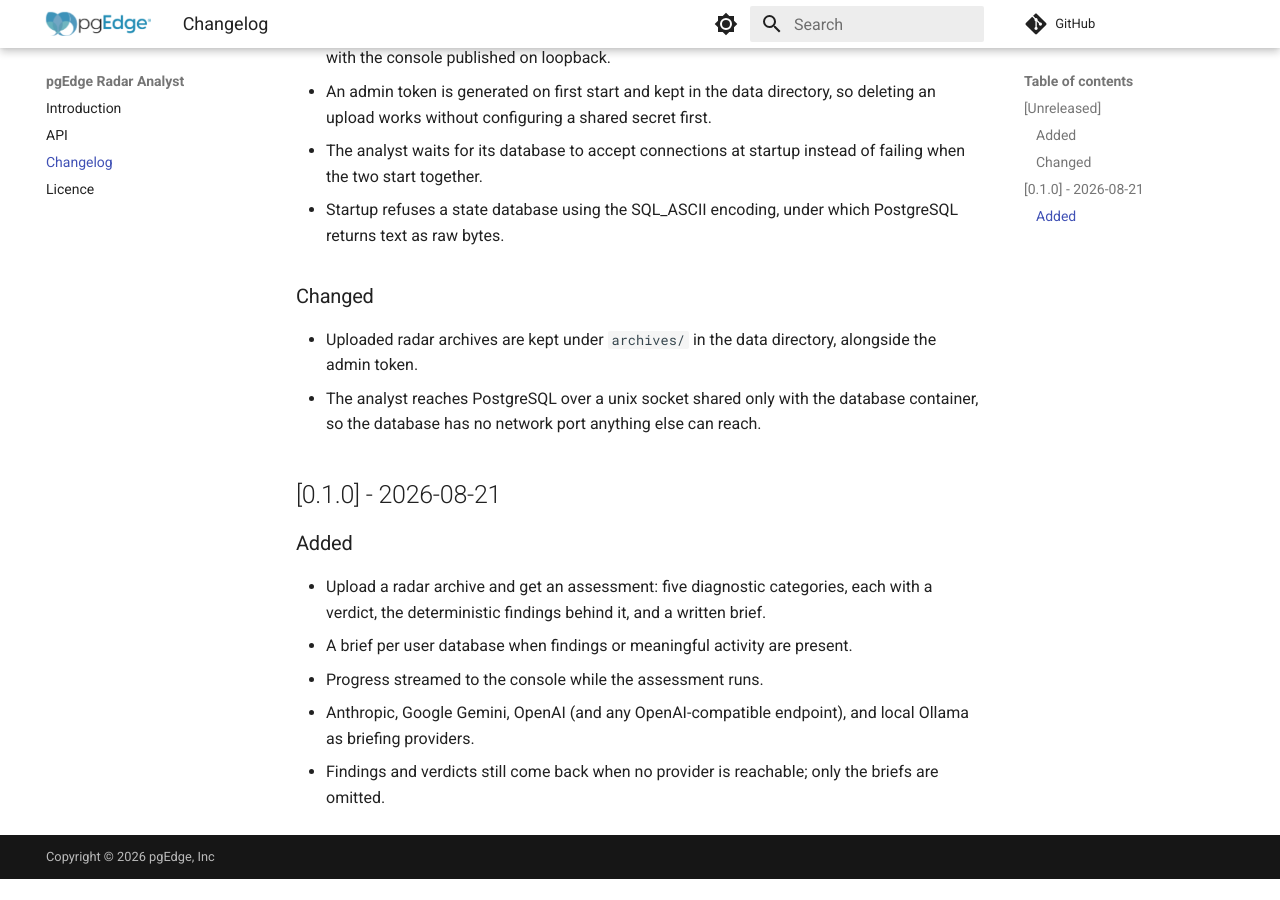
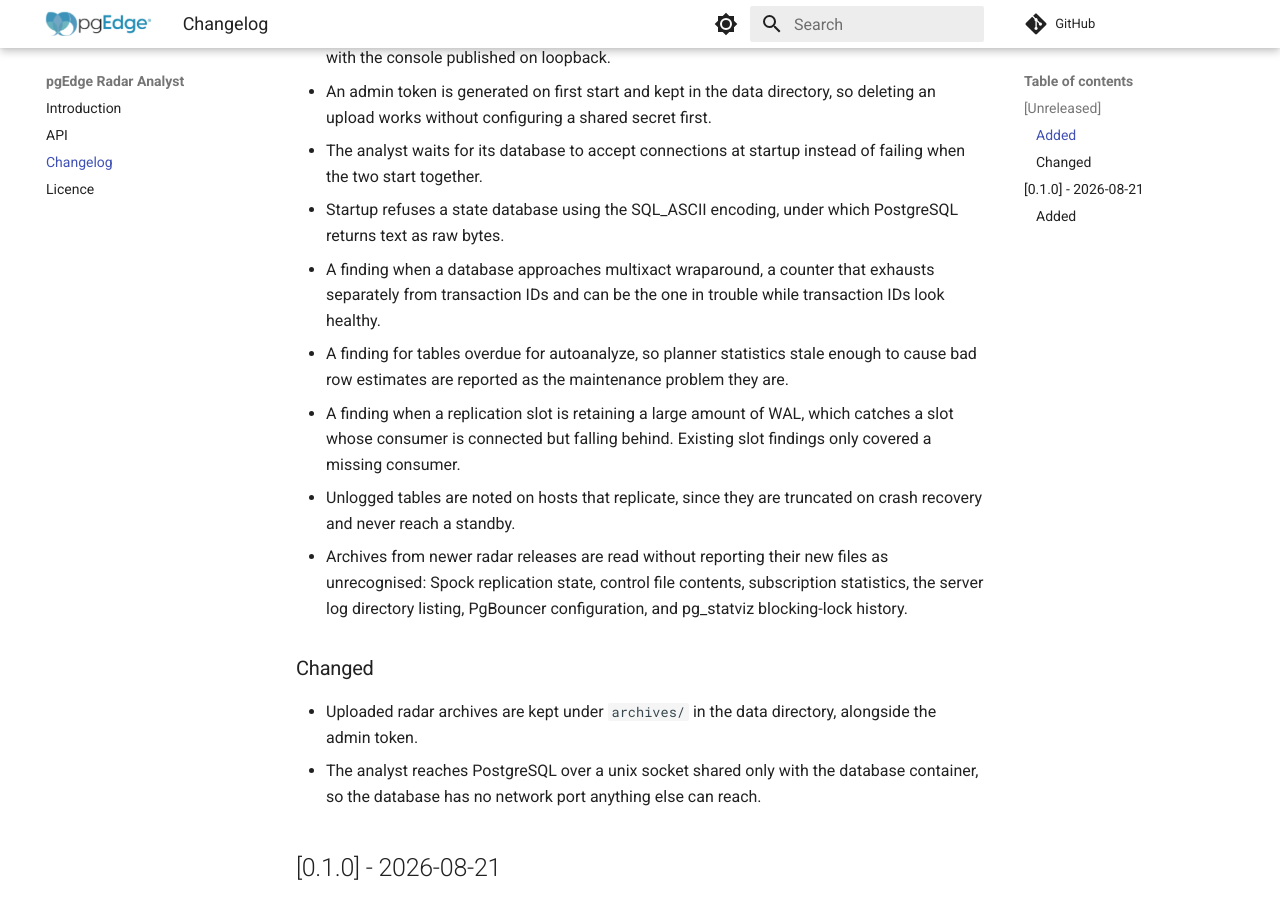
Before and after one commit to pgEdge/radar-analyst, an MkDocs documentation site: the page built from docs/changelog.md, in a window 1280 px wide and 900 px high, scrolled down 348 px. Built offline with MkDocs 1.6.1 and Material for MkDocs 9.7.7, drawn with Linux system fonts in a browser that asks for light colours; comment, search, counter and statistics services are not loaded; before the commit the page ends 1227 px from its top, so only the background shows below that.

Commit message:
docs: list the new findings in the changelog

```diff
--- a/docs/changelog.md
+++ b/docs/changelog.md
@@ -15,6 +15,22 @@ Only user-facing changes are listed.
   startup instead of failing when the two start together.
 - Startup refuses a state database using the SQL_ASCII encoding,
   under which PostgreSQL returns text as raw bytes.
+- A finding when a database approaches multixact wraparound, a
+  counter that exhausts separately from transaction IDs and can be
+  the one in trouble while transaction IDs look healthy.
+- A finding for tables overdue for autoanalyze, so planner
+  statistics stale enough to cause bad row estimates are reported as
+  the maintenance problem they are.
+- A finding when a replication slot is retaining a large amount of
+  WAL, which catches a slot whose consumer is connected but falling
+  behind. Existing slot findings only covered a missing consumer.
+- Unlogged tables are noted on hosts that replicate, since they are
+  truncated on crash recovery and never reach a standby.
+- Archives from newer radar releases are read without reporting
+  their new files as unrecognised: Spock replication state, control
+  file contents, subscription statistics, the server log directory
+  listing, PgBouncer configuration, and pg_statviz blocking-lock
+  history.
 
 ### Changed
 - Uploaded radar archives are kept under `archives/` in the data
```
